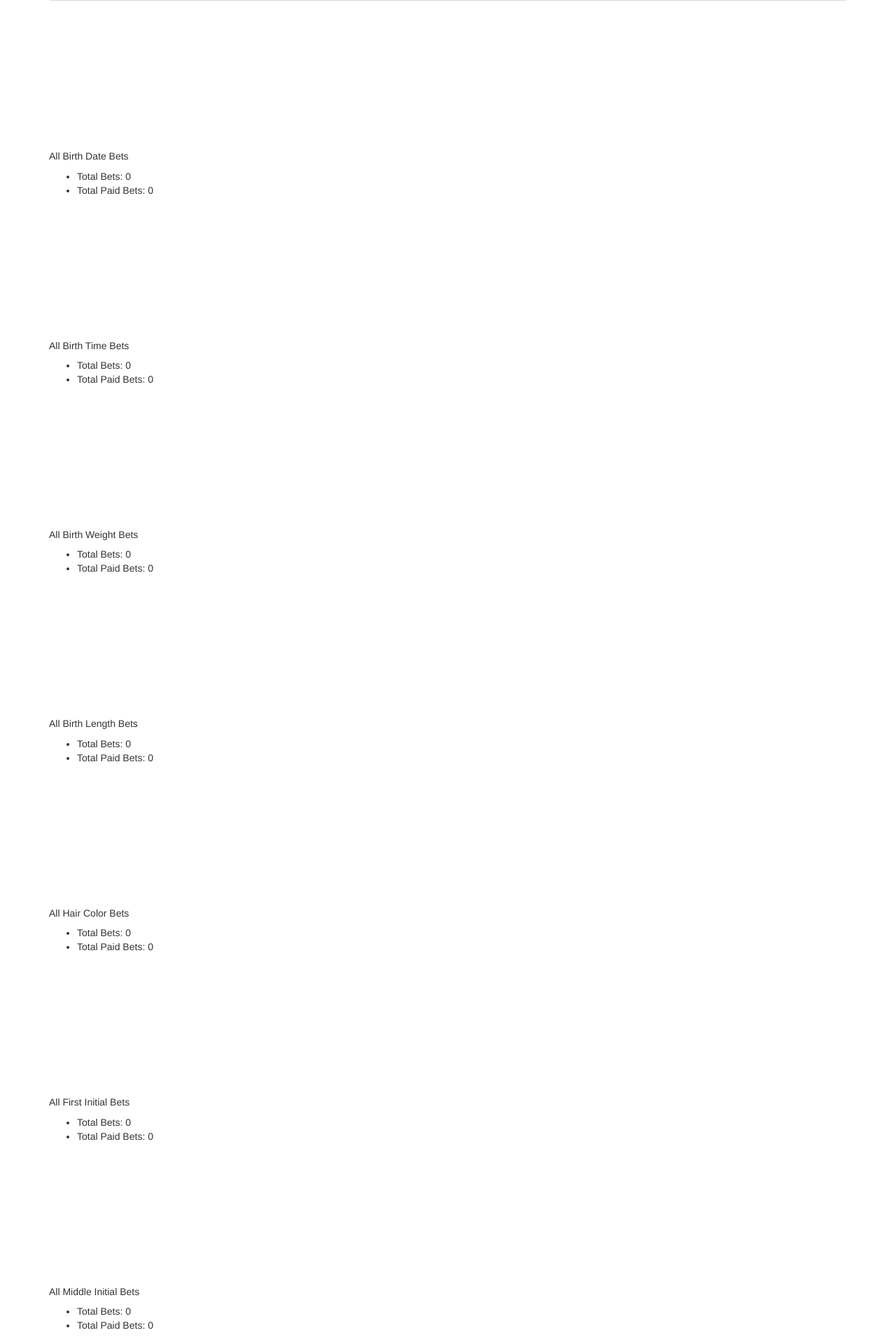
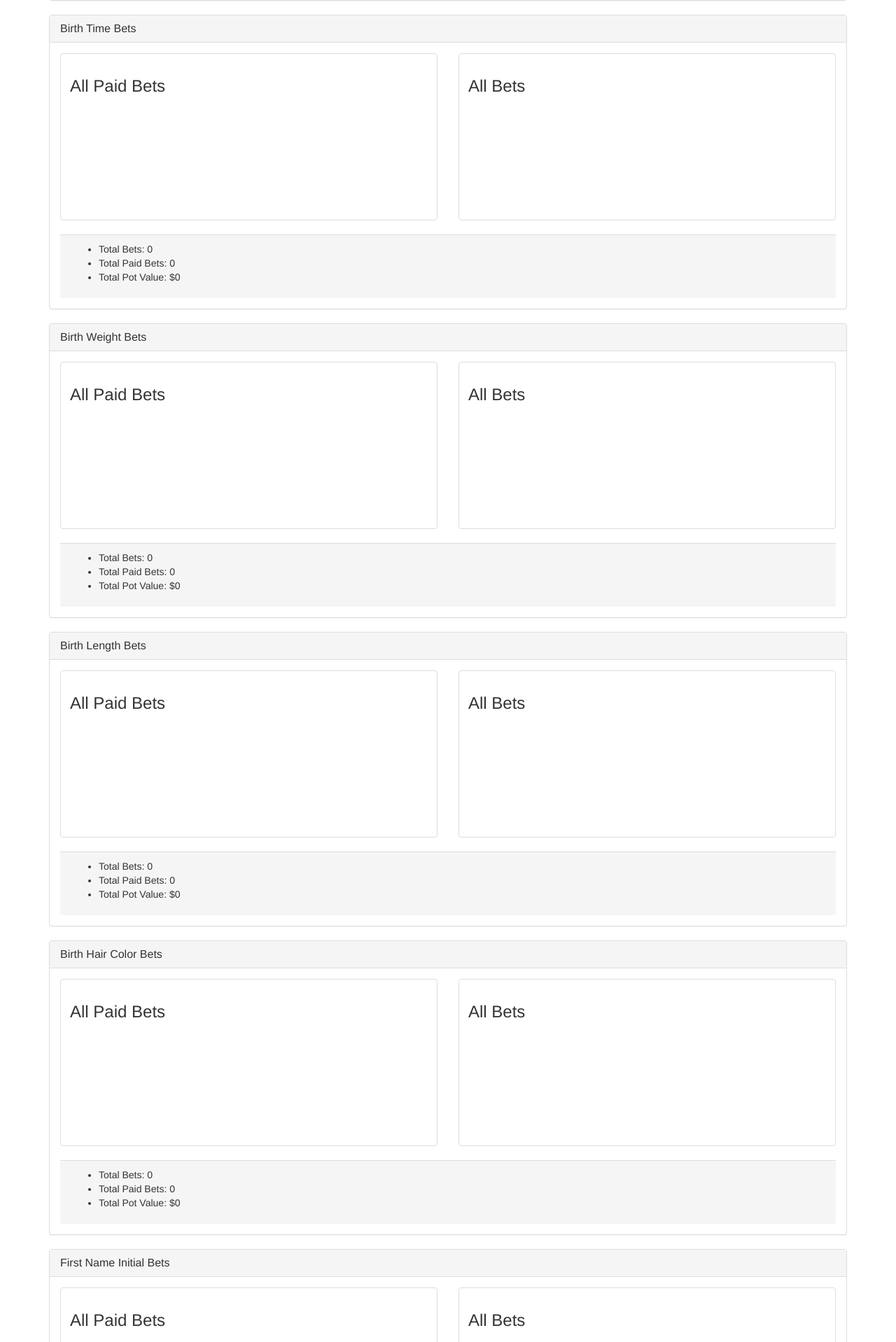
Before and after one commit to mp-jensen/Baby-Beirne-Bets, a Flask app: template templates/viewAllBets.html in a window 1280 px wide. Shown: the part 721-2639 px from the top of the page at 70% size. Run offline with Flask 2, Linux system fonts and the light colour scheme; the template is opened without the code that fills it, so the values that code supplies are empty; a map, chart or similar area stays blank; some libraries are stand-ins or nearby versions.

Commit message:
add panels for all graphs

```diff
--- a/templates/viewAllBets.html
+++ b/templates/viewAllBets.html
@@ -10,7 +10,7 @@
 
         <div class="panel panel-default">
             <div class="panel-heading">
-                <h3 class="panel-title">Birth Date Bets</h3>
+                <h1 class="panel-title">Birth Date Bets</h1>
             </div>
             <div class="panel-body">
                 <div class="row">
@@ -40,83 +40,205 @@
                 </div>
             </div>
         </div>
-        <div class="card" style="width: 288px;">
-            <canvas class="card-img-top" id="DateBets" width="288" height="180"></canvas>
-            <div class="card-body">
-                <h5 class="card-title">All Birth Date Bets</h5>
-                <ul class="card-text">
-                    <li>Total Bets: {% if bDateData[0] %}{{ bDateData[0] }}{% else %}0{% endif %}</li>
-                    <li>Total Paid Bets: {% if bDateData[1] %}{{ bDateData[1]}}{% else %}0{% endif %}</li>
-                </ul>
+
+        <div class="panel panel-default">
+            <div class="panel-heading">
+                <h1 class="panel-title">Birth Time Bets</h1>
+            </div>
+            <div class="panel-body">
+                <div class="row">
+                    <div class="col-sm-6">
+                        <div class="thumbnail">
+                            <div class="caption">
+                                <h3>All Paid Bets</h3>
+                            </div>
+                            <canvas id="paidTimeBets"></canvas>
+                        </div>
+                    </div>
+                    <div class="col-sm-6">
+                        <div class="thumbnail">
+                            <div class="caption">
+                                <h3>All Bets</h3>
+                            </div>
+                            <canvas id="allTimeBets"></canvas>
+                        </div>
+                    </div>
+                </div>
+                <div class="panel-footer">
+                    <ul class="card-text">
+                        <li>Total Bets: {% if bTimeData[0] %}{{ bTimeData[0] }}{% else %}0{% endif %}</li>
+                        <li>Total Paid Bets: {% if bTimeData[1] %}{{ bTimeData[1]}}{% else %}0{% endif %}</li>
+                        <li>Total Pot Value: ${% if bTimeeData[2] %}{{ bTimeData[2] }}{% else %}0{% endif %}</li>
+                    </ul>
+                </div>
             </div>
         </div>
 
-        <div class="card" style="width: 288px;">
-            <canvas class="card-img-top" id="allTimeBets" width="288" height="180"></canvas>
-            <div class="card-body">
-                <h5 class="card-title">All Birth Time Bets</h5>
-                <ul class="card-text">
-                    <li>Total Bets: {% if bTimeData[0] %}{{ bTimeData[0] }}{% else %}0{% endif %}</li>
-                    <li>Total Paid Bets: {% if bTimeData[1] %}{{ bTimeData[1] }}{% else %}0{% endif %}</li>
-                </ul>
+        <div class="panel panel-default">
+            <div class="panel-heading">
+                <h1 class="panel-title">Birth Weight Bets</h1>
+            </div>
+            <div class="panel-body">
+                <div class="row">
+                    <div class="col-sm-6">
+                        <div class="thumbnail">
+                            <div class="caption">
+                                <h3>All Paid Bets</h3>
+                            </div>
+                            <canvas id="paidWeightBets"></canvas>
+                        </div>
+                    </div>
+                    <div class="col-sm-6">
+                        <div class="thumbnail">
+                            <div class="caption">
+                                <h3>All Bets</h3>
+                            </div>
+                            <canvas id="allWeightBets"></canvas>
+                        </div>
+                    </div>
+                </div>
+                <div class="panel-footer">
+                    <ul class="card-text">
+                        <li>Total Bets: {% if bWeightData[0] %}{{ bWeightData[0] }}{% else %}0{% endif %}</li>
+                        <li>Total Paid Bets: {% if bWeightData[1] %}{{ bWeightData[1]}}{% else %}0{% endif %}</li>
+                        <li>Total Pot Value: ${% if bWeightData[2] %}{{ bWeightData[2] }}{% else %}0{% endif %}</li>
+                    </ul>
+                </div>
             </div>
         </div>
 
-            <div class="card" style="width: 288px;">
-            <canvas class="card-img-top" id="allWeightBets" width="288" height="180"></canvas>
-            <div class="card-body">
-                <h5 class="card-title">All Birth Weight Bets</h5>
-                <ul class="card-text">
-                    <li>Total Bets: {% if bWeightData[0] %}{{ bWeightData[0] }}{% else %}0{% endif %}</li>
-                    <li>Total Paid Bets: {% if bWeightData[1] %}{{ bWeightData[1] }}{% else %}0{% endif %}</li>
-                </ul>
+        <div class="panel panel-default">
+            <div class="panel-heading">
+                <h1 class="panel-title">Birth Length Bets</h1>
+            </div>
+            <div class="panel-body">
+                <div class="row">
+                    <div class="col-sm-6">
+                        <div class="thumbnail">
+                            <div class="caption">
+                                <h3>All Paid Bets</h3>
+                            </div>
+                            <canvas id="paidLengthBets"></canvas>
+                        </div>
+                    </div>
+                    <div class="col-sm-6">
+                        <div class="thumbnail">
+                            <div class="caption">
+                                <h3>All Bets</h3>
+                            </div>
+                            <canvas id="allLengthBets"></canvas>
+                        </div>
+                    </div>
+                </div>
+                <div class="panel-footer">
+                    <ul class="card-text">
+                        <li>Total Bets: {% if bLengthData[0] %}{{ bLengthData[0] }}{% else %}0{% endif %}</li>
+                        <li>Total Paid Bets: {% if bLengthData[1] %}{{ bLengthData[1]}}{% else %}0{% endif %}</li>
+                        <li>Total Pot Value: ${% if bLengthData[2] %}{{ bLengthData[2] }}{% else %}0{% endif %}</li>
+                    </ul>
+                </div>
             </div>
         </div>
 
-            <div class="card" style="width: 288px;">
-            <canvas class="card-img-top" id="allLengthBets" width="288" height="180"></canvas>
-            <div class="card-body">
-                <h5 class="card-title">All Birth Length Bets</h5>
-                <ul class="card-text">
-                    <li>Total Bets: {% if bLengthData[0] %}{{ bLengthData[0] }}{% else %}0{% endif %}</li>
-                    <li>Total Paid Bets: {% if bLengthData[1] %}{{ bLengthData[1] }}{% else %}0{% endif %}</li>
-                </ul>
+        <div class="panel panel-default">
+            <div class="panel-heading">
+                <h1 class="panel-title">Birth Hair Color Bets</h1>
+            </div>
+            <div class="panel-body">
+                <div class="row">
+                    <div class="col-sm-6">
+                        <div class="thumbnail">
+                            <div class="caption">
+                                <h3>All Paid Bets</h3>
+                            </div>
+                            <canvas id="paidHairBets"></canvas>
+                        </div>
+                    </div>
+                    <div class="col-sm-6">
+                        <div class="thumbnail">
+                            <div class="caption">
+                                <h3>All Bets</h3>
+                            </div>
+                            <canvas id="allHairBets"></canvas>
+                        </div>
+                    </div>
+                </div>
+                <div class="panel-footer">
+                    <ul class="card-text">
+                        <li>Total Bets: {% if bHairData[0] %}{{ bHairData[0] }}{% else %}0{% endif %}</li>
+                        <li>Total Paid Bets: {% if bHairData[1] %}{{ bHairData[1]}}{% else %}0{% endif %}</li>
+                        <li>Total Pot Value: ${% if bHairData[2] %}{{ bHairData[2] }}{% else %}0{% endif %}</li>
+                    </ul>
+                </div>
             </div>
         </div>
 
-        <div class="card" style="width: 288px;">
-            <canvas class="card-img-top" id="allHairBets" width="288" height="180"></canvas>
-            <div class="card-body">
-                <h5 class="card-title">All Hair Color Bets</h5>
-                <ul class="card-text">
-                    <li>Total Bets: {% if bHairData[0] %}{{ bHairData[0] }}{% else %}0{% endif %}</li>
-                    <li>Total Paid Bets: {% if bHairData[1] %}{{ bHairData[1] }}{% else %}0{% endif %}</li>
-                </ul>
+        <div class="panel panel-default">
+            <div class="panel-heading">
+                <h1 class="panel-title">First Name Initial Bets</h1>
+            </div>
+            <div class="panel-body">
+                <div class="row">
+                    <div class="col-sm-6">
+                        <div class="thumbnail">
+                            <div class="caption">
+                                <h3>All Paid Bets</h3>
+                            </div>
+                            <canvas id="paidFNameBets"></canvas>
+                        </div>
+                    </div>
+                    <div class="col-sm-6">
+                        <div class="thumbnail">
+                            <div class="caption">
+                                <h3>All Bets</h3>
+                            </div>
+                            <canvas id="allFNameBets"></canvas>
+                        </div>
+                    </div>
+                </div>
+                <div class="panel-footer">
+                    <ul class="card-text">
+                        <li>Total Bets: {% if bFNameData[0] %}{{ bFNameData[0] }}{% else %}0{% endif %}</li>
+                        <li>Total Paid Bets: {% if bFNameData[1] %}{{ bFNameData[1]}}{% else %}0{% endif %}</li>
+                        <li>Total Pot Value: ${% if bFNameData[2] %}{{ bFNameData[2] }}{% else %}0{% endif %}</li>
+                    </ul>
+                </div>
             </div>
         </div>
 
-            <div class="card" style="width: 288px;">
-            <canvas class="card-img-top" id="allFNameBets" width="288" height="180"></canvas>
-            <div class="card-body">
-                <h5 class="card-title">All First Initial Bets</h5>
-                <ul class="card-text">
-                    <li>Total Bets: {% if bFNameData[0] %}{{ bFNameData[0] }}{% else %}0{% endif %}</li>
-                    <li>Total Paid Bets: {% if bFNameData[1] %}{{ bFNameData[1] }}{% else %}0{% endif %}</li>
-                </ul>
+                <div class="panel panel-default">
+            <div class="panel-heading">
+                <h1 class="panel-title">Middle Name Initial Bets</h1>
+            </div>
+            <div class="panel-body">
+                <div class="row">
+                    <div class="col-sm-6">
+                        <div class="thumbnail">
+                            <div class="caption">
+                                <h3>All Paid Bets</h3>
+                            </div>
+                            <canvas id="paidMNameBets"></canvas>
+                        </div>
+                    </div>
+                    <div class="col-sm-6">
+                        <div class="thumbnail">
+                            <div class="caption">
+                                <h3>All Bets</h3>
+                            </div>
+                            <canvas id="allMNameBets"></canvas>
+                        </div>
+                    </div>
+                </div>
+                <div class="panel-footer">
+                    <ul class="card-text">
+                        <li>Total Bets: {% if bMNameData[0] %}{{ bMNameData[0] }}{% else %}0{% endif %}</li>
+                        <li>Total Paid Bets: {% if bMNameData[1] %}{{ bMNameData[1]}}{% else %}0{% endif %}</li>
+                        <li>Total Pot Value: ${% if bMNameData[2] %}{{ bMNameData[2] }}{% else %}0{% endif %}</li>
+                    </ul>
+                </div>
             </div>
         </div>
 
-        <div class="card" style="width: 288px;">
-            <canvas class="card-img-top" id="allMNameBets" width="288" height="180"></canvas>
-            <div class="card-body">
-                <h5 class="card-title">All Middle Initial Bets</h5>
-                <ul class="card-text">
-                    <li>Total Bets: {% if bMNameData[0] %}{{ bMNameData[0] }}{% else %}0{% endif %}</li>
-                    <li>Total Paid Bets: {% if bMNameData[1] %}{{ bMNameData[1] }}{% else %}0{% endif %}</li>
-                </ul>
-            </div>
-        </div>
-    </div>
 
     <script>
 
```
